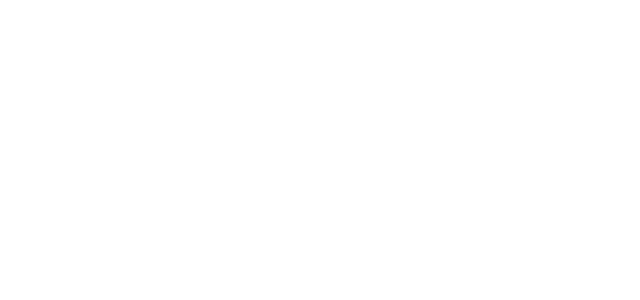
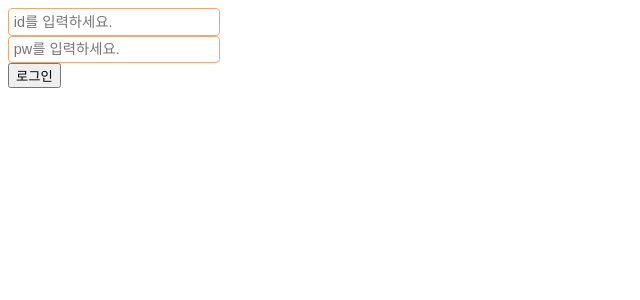
Before and after one commit to rladbwjd0817/react_practice, a React (Vite) app in the folder practiceitem_react/: page /login in a window 1280 px wide. Before the commit this address had no page. Shown: the top 300 px of the page, without its empty margins (0-640 px from the left). Built offline with nearby package versions, Linux system fonts and the light colour scheme.

Commit message:
ItemList - 로그인기능, 상품조회 시 구매자같이 조회(조인 연습)

```diff
--- a/practiceitem_react/src/App.jsx
+++ b/practiceitem_react/src/App.jsx
@@ -2,6 +2,7 @@ import { BrowserRouter, Route, Routes } from "react-router-dom"
 import ItemList from "./assets/ItemList"
 import ItemForm from "./assets/ItemForm"
 import ItemDetail from "./assets/ItemDetail"
+import Login from "./assets/Login"
 
 function App() {
 
@@ -11,6 +12,7 @@ function App() {
       <Route path='' element={<ItemList />}/>
       <Route path='/detail/:itemNo' element={<ItemDetail />} />
       <Route path='/reg' element={<ItemForm />}/>
+      <Route path='/login' element={<Login />}/>
     </Routes>
   )
 }
--- /dev/null
+++ b/practiceitem_react/src/assets/API/memberApi.js
@@ -0,0 +1,19 @@
+/* 회원과 관련된 api 모음집*/
+
+import axios from "axios"
+
+/**
+ * 로그인 api
+ */
+export const selectLogin = async (loginData) => {
+  try{
+    const response = await axios.get('http://localhost:8080/mems', {params : {
+      memId : loginData.memId,
+      memPw : loginData.memPw
+    }})
+    return response;
+  }catch(e){
+    alert('로그인 실패했습니다.')
+    console.log('로그인 중 오류 발생', e)
+  }
+}
--- a/practiceitem_react/src/assets/ItemList.jsx
+++ b/practiceitem_react/src/assets/ItemList.jsx
@@ -119,6 +119,7 @@ const ItemList = () => {
               <td>수량</td>
               <td>가격</td>
               <td>판매자</td>
+              <td>구매자</td>
               <td>등록일</td>
             </tr>
           </thead>
@@ -144,6 +145,7 @@ const ItemList = () => {
                     <td>{item.itemCnt}</td>
                     <td>{item.itemPrice.toLocaleString()}원</td>
                     <td>{item.regname}</td>
+                    <td>{item.memName}</td>
                     <td>{item.regdate}</td>
                   </tr>
                 )
@@ -163,6 +165,12 @@ const ItemList = () => {
             nav('/reg')
           }}
         >상품 등록</button>
+        <button
+          type='button'
+          onClick={e => {nav('/login')}}
+        >
+          로그인
+        </button>
       </div>
     </div>
   )
--- /dev/null
+++ b/practiceitem_react/src/assets/Login.jsx
@@ -0,0 +1,73 @@
+import React, { useState } from 'react'
+import Input from '../compononet/Input'
+import { selectLogin } from './API/memberApi';
+import { useNavigate, useParams } from 'react-router-dom';
+
+const Login = () => {
+  const params = useParams();
+  const nav = useNavigate();
+
+  /* 로그인 정보를 저장할 state 변수 */
+  const [loginData, setLoginData] = useState({
+    memId : '',
+    memPw : ''
+  });
+
+  console.log('로그인 정보 -', loginData)
+
+  /* input값 변경시 저장할 함수 */
+  const handleLoginData = (e) => {
+    setLoginData({
+      ...loginData,
+      [e.target.name] : e.target.value
+    })
+  }
+
+  /* 로그인 버튼 클릭시 로그인 실행함수 */
+  const getLogin = async () => {
+    /* 1. 서버로 id/pw 전송 */
+    const response = await selectLogin(loginData);
+    console.log(response.data);
+    setLoginData(response.data);
+    /* 2. 로그인 성공하면 */
+    if(response){
+      /* 3. sessionStorage에 회원정보 저장 */
+      sessionStorage.setItem('memNo', response.data.memNo);
+      sessionStorage.setItem('memId', response.data.memId);
+      sessionStorage.setItem('memName', response.data.memName);
+
+      alert('로그인 성공!!');
+      nav('/')
+    }
+  };
+
+  return (
+    <div>
+      <div>
+        <Input
+          placeholder='id를 입력하세요.'
+          name='memId'
+          value={loginData.memId}
+          onChange={e => {handleLoginData(e)}}
+        />
+        <Input
+          type='password'
+          placeholder='pw를 입력하세요.'
+          name='memPw'
+          value={loginData.memPw}
+          onChange={e => {handleLoginData(e)}}
+        />
+      </div>
+      <div>
+        <button
+          type='button'
+          onClick={e => {getLogin()}}
+        >
+          로그인
+        </button>
+      </div>
+    </div>
+  )
+}
+
+export default Login
```
